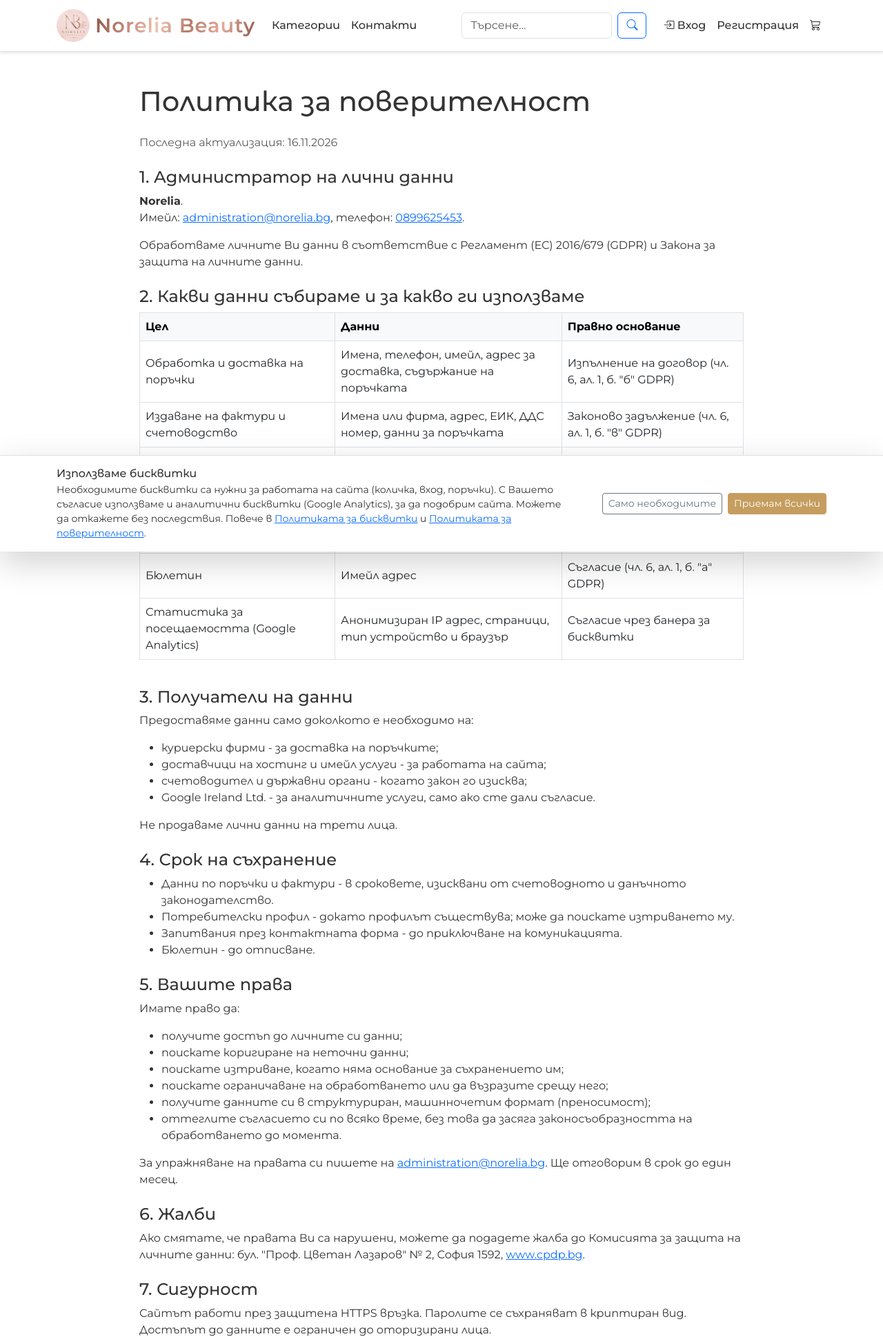
After one commit to mymriffer-eng/norelia, a Django app: page /privacy/ in a window 1280 px wide. The commit adds this page. Shown: the top 1942 px of the page at 69% size. Run offline with Django 5.2, Linux system fonts and the light colour scheme; data that the repository does not hold is empty; parts of the project's set-up code (start-up, migrations or seed data) failed here and were passed over.

Commit message:
Add cookie consent banner, GDPR pages (privacy, cookies, terms)

```diff
--- a/apps/core/urls.py
+++ b/apps/core/urls.py
@@ -6,6 +6,9 @@ app_name = 'core'
 urlpatterns = [
     path('', views.HomeView.as_view(), name='home'),
     path('contact/', views.contact, name='contact'),
+    path('privacy/', views.privacy_policy, name='privacy'),
+    path('cookies/', views.cookie_policy, name='cookies'),
+    path('terms/', views.terms, name='terms'),
     path('newsletter/subscribe/', views.newsletter_subscribe, name='newsletter_subscribe'),
     path('robots.txt', views.robots_txt, name='robots_txt'),
     path('admin/dashboard/', views.admin_dashboard, name='admin_dashboard'),
--- a/apps/core/views.py
+++ b/apps/core/views.py
@@ -103,13 +103,28 @@ def contact(request):
     else:
         form = ContactForm()
 
+    return render(request, 'core/contact.html', {'form': form, 'company': _company_info()})
+
+
+def _company_info():
     site = SiteSettings.objects.first()
-    company = {
+    return {
         'name': (site.company_name if site and site.company_name else '') or 'Norelia',
         'vat': site.company_vat if site else '',
         'address': ((site.company_address or site.address) if site else ''),
     }
-    return render(request, 'core/contact.html', {'form': form, 'company': company})
+
+
+def privacy_policy(request):
+    return render(request, 'core/privacy.html', {'company': _company_info()})
+
+
+def cookie_policy(request):
+    return render(request, 'core/cookies.html', {'company': _company_info()})
+
+
+def terms(request):
+    return render(request, 'core/terms.html', {'company': _company_info()})
 
 
 def newsletter_subscribe(request):
--- a/apps/shop/sitemaps.py
+++ b/apps/shop/sitemaps.py
@@ -8,7 +8,8 @@ class StaticViewSitemap(Sitemap):
     priority = 0.6
 
     def items(self):
-        return ['core:home', 'shop:category_list', 'core:contact']
+        return ['core:home', 'shop:category_list', 'core:contact',
+                'core:privacy', 'core:cookies', 'core:terms']
 
     def location(self, item):
         return reverse(item)
--- a/templates/base.html
+++ b/templates/base.html
@@ -6,16 +6,6 @@
     <meta charset="UTF-8">
     <meta name="viewport" content="width=device-width, initial-scale=1.0">
     {% if google_site_verification %}<meta name="google-site-verification" content="{{ google_site_verification }}">{% endif %}
-    {% if google_analytics_id %}
-    <!-- Google Analytics -->
-    <script async src="https://www.googletagmanager.com/gtag/js?id={{ google_analytics_id }}"></script>
-    <script>
-        window.dataLayer = window.dataLayer || [];
-        function gtag(){dataLayer.push(arguments);}
-        gtag('js', new Date());
-        gtag('config', '{{ google_analytics_id }}');
-    </script>
-    {% endif %}
 
     <title>{% block title %}{{ site_settings.site_name }}{% endblock %}</title>
 
@@ -176,6 +166,7 @@
                             <button class="btn btn-primary" type="submit">Абонирай се</button>
                         </div>
                     </form>
+                    <p class="small text-muted mt-2 mb-0">С абонирането приемате <a href="{% url 'core:privacy' %}">Политиката за поверителност</a>.</p>
                 </div>
             </div>
 
@@ -184,6 +175,12 @@
             <div class="row">
                 <div class="col-12 text-center text-muted">
                     <p>&copy; {% now "Y" %} Norelia Beauty. All rights reserved.</p>
+                    <p class="small">
+                        <a href="{% url 'core:terms' %}" class="text-decoration-none text-muted">Общи условия</a> |
+                        <a href="{% url 'core:privacy' %}" class="text-decoration-none text-muted">Поверителност</a> |
+                        <a href="{% url 'core:cookies' %}" class="text-decoration-none text-muted">Бисквитки</a> |
+                        <a href="#" data-cookie-settings class="text-decoration-none text-muted">Настройки на бисквитките</a>
+                    </p>
                 </div>
             </div>
         </div>
@@ -196,5 +193,6 @@
     <script src="{% static 'js/main.js' %}"></script>
 
     {% block extra_js %}{% endblock %}
+    {% include 'includes/cookie_consent.html' %}
 </body>
 </html>
--- a/templates/core/contact.html
+++ b/templates/core/contact.html
@@ -52,6 +52,10 @@
                         <button type="submit" class="btn btn-primary">
                             <i class="bi bi-send"></i> Изпрати
                         </button>
+                        <p class="small text-muted mt-2 mb-0">
+                            С изпращането съгласявате данните Ви да бъдат обработени за отговор на запитването съгласно
+                            <a href="{% url 'core:privacy' %}">Политиката за поверителност</a>.
+                        </p>
                     </form>
                 </div>
             </div>
--- /dev/null
+++ b/templates/core/privacy.html
@@ -0,0 +1,120 @@
+{% extends 'base.html' %}
+
+{% block title %}Политика за поверителност - {{ block.super }}{% endblock %}
+
+{% block meta %}
+<meta name="description" content="Политика за поверителност и защита на личните данни на Norelia Beauty.">
+{% endblock %}
+
+{% block content %}
+<div class="container py-5" style="max-width: 900px;">
+    <h1 class="mb-4">Политика за поверителност</h1>
+    <p class="text-muted">Последна актуализация: {% now "d.m.Y" %}</p>
+
+    <h4 class="mt-4">1. Администратор на лични данни</h4>
+    <p>
+        <strong>{{ company.name }}</strong>{% if company.vat %}, ЕИК/БУЛСТАТ: {{ company.vat }}{% endif %}{% if company.address %},
+        адрес: {{ company.address }}{% endif %}.<br>
+        Имейл: <a href="mailto:{{ contact_email }}">{{ contact_email }}</a>, телефон: <a href="tel:{{ contact_phone }}">{{ contact_phone }}</a>.
+    </p>
+    <p>
+        Обработваме личните Ви данни в съответствие с Регламент (ЕС) 2016/679 (GDPR)
+        и Закона за защита на личните данни.
+    </p>
+
+    <h4 class="mt-4">2. Какви данни събираме и за какво ги използваме</h4>
+    <div class="table-responsive">
+        <table class="table table-bordered align-middle">
+            <thead class="table-light">
+                <tr><th>Цел</th><th>Данни</th><th>Правно основание</th></tr>
+            </thead>
+            <tbody>
+                <tr>
+                    <td>Обработка и доставка на поръчки</td>
+                    <td>Имена, телефон, имейл, адрес за доставка, съдържание на поръчката</td>
+                    <td>Изпълнение на договор (чл. 6, ал. 1, б. "б" GDPR)</td>
+                </tr>
+                <tr>
+                    <td>Издаване на фактури и счетоводство</td>
+                    <td>Имена или фирма, адрес, ЕИК, ДДС номер, данни за поръчката</td>
+                    <td>Законово задължение (чл. 6, ал. 1, б. "в" GDPR)</td>
+                </tr>
+                <tr>
+                    <td>Потребителски профил</td>
+                    <td>Имейл, парола (съхранявана криптирана), история на поръчките</td>
+                    <td>Изпълнение на договор</td>
+                </tr>
+                <tr>
+                    <td>Отговор на запитвания през контактната форма</td>
+                    <td>Име, имейл, телефон, съобщение</td>
+                    <td>Легитимен интерес / преддоговорни действия</td>
+                </tr>
+                <tr>
+                    <td>Бюлетин</td>
+                    <td>Имейл адрес</td>
+                    <td>Съгласие (чл. 6, ал. 1, б. "а" GDPR)</td>
+                </tr>
+                <tr>
+                    <td>Статистика за посещаемостта (Google Analytics)</td>
+                    <td>Анонимизиран IP адрес, страници, тип устройство и браузър</td>
+                    <td>Съгласие чрез банера за бисквитки</td>
+                </tr>
+            </tbody>
+        </table>
+    </div>
+
+    <h4 class="mt-4">3. Получатели на данни</h4>
+    <p>Предоставяме данни само доколкото е необходимо на:</p>
+    <ul>
+        <li>куриерски фирми - за доставка на поръчките;</li>
+        <li>доставчици на хостинг и имейл услуги - за работата на сайта;</li>
+        <li>счетоводител и държавни органи - когато закон го изисква;</li>
+        <li>Google Ireland Ltd. - за аналитичните услуги, само ако сте дали съгласие.</li>
+    </ul>
+    <p>Не продаваме лични данни на трети лица.</p>
+
+    <h4 class="mt-4">4. Срок на съхранение</h4>
+    <ul>
+        <li>Данни по поръчки и фактури - в сроковете, изисквани от счетоводното и данъчното законодателство.</li>
+        <li>Потребителски профил - докато профилът съществува; може да поискате изтриването му.</li>
+        <li>Запитвания през контактната форма - до приключване на комуникацията.</li>
+        <li>Бюлетин - до отписване.</li>
+    </ul>
+
+    <h4 class="mt-4">5. Вашите права</h4>
+    <p>Имате право да:</p>
+    <ul>
+        <li>получите достъп до личните си данни;</li>
+        <li>поискате коригиране на неточни данни;</li>
+        <li>поискате изтриване, когато няма основание за съхранението им;</li>
+        <li>поискате ограничаване на обработването или да възразите срещу него;</li>
+        <li>получите данните си в структуриран, машинночетим формат (преносимост);</li>
+        <li>оттеглите съгласието си по всяко време, без това да засяга законосъобразността на обработването до момента.</li>
+    </ul>
+    <p>
+        За упражняване на правата си пишете на <a href="mailto:{{ contact_email }}">{{ contact_email }}</a>.
+        Ще отговорим в срок до един месец.
+    </p>
+
+    <h4 class="mt-4">6. Жалби</h4>
+    <p>
+        Ако смятате, че правата Ви са нарушени, можете да подадете жалба до Комисията за защита на личните данни:
+        бул. "Проф. Цветан Лазаров" № 2, София 1592, <a href="https://www.cpdp.bg" target="_blank" rel="noopener">www.cpdp.bg</a>.
+    </p>
+
+    <h4 class="mt-4">7. Сигурност</h4>
+    <p>
+        Сайтът работи през защитена HTTPS връзка. Паролите се съхраняват в криптиран вид.
+        Достъпът до данните е ограничен до оторизирани лица.
+    </p>
+
+    <h4 class="mt-4">8. Бисквитки</h4>
+    <p>
+        Информация за използваните бисквитки има в <a href="{% url 'core:cookies' %}">Политиката за бисквитки</a>.
+        Можете да промените избора си по всяко време от връзката "Настройки на бисквитките" в долната част на страницата.
+    </p>
+
+    <h4 class="mt-4">9. Промени в политиката</h4>
+    <p>Може да актуализираме тази политика. Актуалната версия винаги е публикувана на тази страница.</p>
+</div>
+{% endblock %}
--- /dev/null
+++ b/templates/includes/cookie_consent.html
@@ -0,0 +1,110 @@
+<div id="cookie-banner" class="cookie-banner shadow-lg" role="dialog" aria-live="polite" aria-label="Съгласие за бисквитки" hidden>
+    <div class="container">
+        <div class="row align-items-center g-3">
+            <div class="col-lg-8">
+                <h6 class="mb-1">Използваме бисквитки</h6>
+                <p class="mb-0 small">
+                    Необходимите бисквитки са нужни за работата на сайта (количка, вход, поръчки).
+                    С Вашето съгласие използваме и аналитични бисквитки (Google Analytics), за да подобрим сайта.
+                    Можете да откажете без последствия. Повече в
+                    <a href="{% url 'core:cookies' %}">Политиката за бисквитки</a> и
+                    <a href="{% url 'core:privacy' %}">Политиката за поверителност</a>.
+                </p>
+            </div>
+            <div class="col-lg-4 d-flex flex-wrap gap-2 justify-content-lg-end">
+                <button type="button" class="btn btn-outline-secondary btn-sm" data-cookie-choice="denied">Само необходимите</button>
+                <button type="button" class="btn btn-primary btn-sm" data-cookie-choice="granted">Приемам всички</button>
+            </div>
+        </div>
+    </div>
+</div>
+
+<style>
+    .cookie-banner {
+        position: fixed;
+        left: 0;
+        right: 0;
+        bottom: 0;
+        z-index: 1080;
+        background: #fff;
+        border-top: 1px solid #dee2e6;
+        padding: 1rem 0;
+    }
+    .cookie-banner[hidden] { display: none; }
+</style>
+
+<script>
+(function () {
+    var KEY = 'norelia_cookie_consent';
+    var GA_ID = '{{ google_analytics_id|escapejs }}';
+    var banner = document.getElementById('cookie-banner');
+    var loaded = false;
+
+    function getConsent() {
+        try { return localStorage.getItem(KEY); } catch (e) { return null; }
+    }
+
+    function setConsent(value) {
+        try { localStorage.setItem(KEY, value); } catch (e) {}
+    }
+
+    function loadAnalytics() {
+        if (loaded || !GA_ID) { return; }
+        loaded = true;
+        window.dataLayer = window.dataLayer || [];
+        window.gtag = function () { window.dataLayer.push(arguments); };
+        window.gtag('js', new Date());
+        window.gtag('config', GA_ID, { anonymize_ip: true });
+        var s = document.createElement('script');
+        s.async = true;
+        s.src = 'https://www.googletagmanager.com/gtag/js?id=' + encodeURIComponent(GA_ID);
+        document.head.appendChild(s);
+    }
+
+    function removeAnalyticsCookies() {
+        var host = location.hostname.split('.');
+        var domains = [location.hostname];
+        if (host.length > 1) { domains.push('.' + host.slice(-2).join('.')); }
+        document.cookie.split(';').forEach(function (c) {
+            var name = c.split('=')[0].trim();
+            if (name === '_ga' || name.indexOf('_ga_') === 0 || name === '_gid') {
+                domains.forEach(function (d) {
+                    document.cookie = name + '=; expires=Thu, 01 Jan 1970 00:00:00 GMT; path=/; domain=' + d;
+                });
+                document.cookie = name + '=; expires=Thu, 01 Jan 1970 00:00:00 GMT; path=/';
+            }
+        });
+    }
+
+    function showBanner() { if (banner) { banner.hidden = false; } }
+    function hideBanner() { if (banner) { banner.hidden = true; } }
+
+    function apply(value) {
+        setConsent(value);
+        hideBanner();
+        if (value === 'granted') {
+            loadAnalytics();
+        } else {
+            removeAnalyticsCookies();
+            if (loaded) { window['ga-disable-' + GA_ID] = true; }
+        }
+    }
+
+    if (banner) {
+        banner.querySelectorAll('[data-cookie-choice]').forEach(function (btn) {
+            btn.addEventListener('click', function () { apply(btn.getAttribute('data-cookie-choice')); });
+        });
+    }
+
+    document.querySelectorAll('[data-cookie-settings]').forEach(function (el) {
+        el.addEventListener('click', function (e) { e.preventDefault(); showBanner(); });
+    });
+
+    var current = getConsent();
+    if (current === 'granted') {
+        loadAnalytics();
+    } else if (current !== 'denied') {
+        showBanner();
+    }
+})();
+</script>
--- a/templates/shop/checkout.html
+++ b/templates/shop/checkout.html
@@ -86,6 +86,10 @@
                         <button type="submit" class="btn btn-primary btn-lg w-100 mt-3">
                             Завърши поръчката
                         </button>
+                        <p class="small text-muted mt-2 mb-0">
+                            С завършването на поръчката приемате <a href="{% url 'core:terms' %}" target="_blank">Общите условия</a>
+                            и <a href="{% url 'core:privacy' %}" target="_blank">Политиката за поверителност</a>.
+                        </p>
                     </form>
                 </div>
             </div>
```
Also changed, not shown: templates/core/cookies.html (added, +80 -0 lines), templates/core/terms.html (added, +92 -0 lines).
